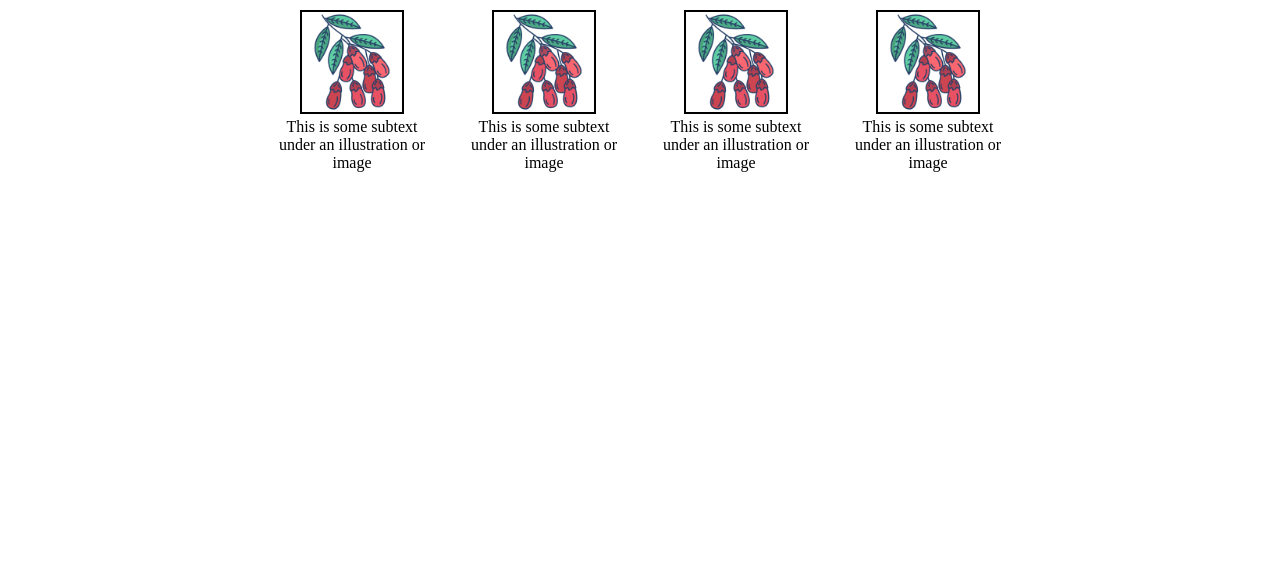
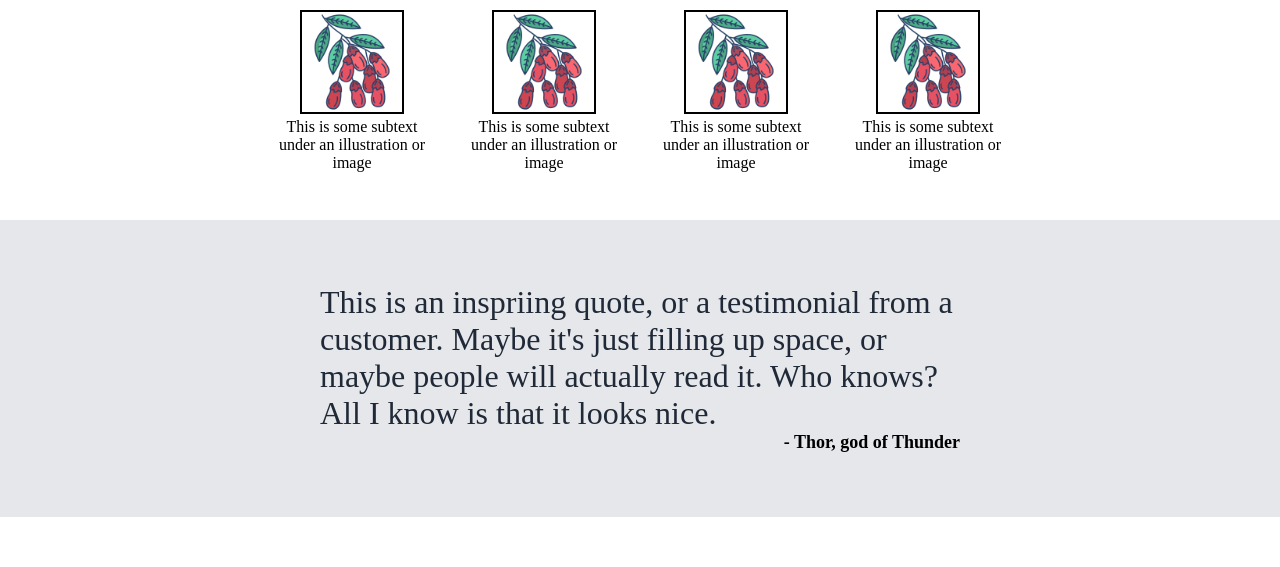
Before and after one commit to JoshH265/odin-landing-page, a plain HTML site: page index.html in a window 1280 px wide. Shown: the part 491-1058 px from the top of the page. Before the commit the page ends 800 px from the top, so only its background shows below. Drawn offline with Linux system fonts and the light colour scheme.

Commit message:
Finished Third container

```diff
--- a/index.html
+++ b/index.html
@@ -59,6 +59,20 @@
                 <img class="leaf" src="/images/barberry.png">
                 <div class="subtext">This is some subtext under an illustration or image</div>
             </div>
+        </div>
+    </div>
+
+    <div class="third-container">
+        <div class="quote">
+            This is an inspriing quote, or a testimonial from a customer. Maybe it's just filling
+            up space, or maybe people will actually read it. Who knows? All I know is that it looks nice.
+        </div>
+        <div class="who-is-it">
+            - Thor, god of Thunder
+        </div>
+    </div>
+    <div class="final-container">
+        <div class="sign-up">
 
         </div>
     </div>
--- a/styles.css
+++ b/styles.css
@@ -1,5 +1,5 @@
 body {
-    background: rgb(255, 255, 255);
+    background: rgb(109, 109, 109);
     margin: 0;
 }
 
@@ -80,10 +80,6 @@ button {
     max-width: 150px;
 }
 
-.second-title {
-    margin-bottom: 32px;
-
-}
 .leaf{
     width: 100px;
     height: 100px;
@@ -94,6 +90,7 @@ button {
 
 .outter-container {
     background-color: rgb(255, 255, 255);
+    padding-bottom: 48px;
 }
 /*TEXT COLOURING, FONTS AND SIZES*/
 
@@ -122,8 +119,34 @@ h2 {
         font-weight: 900;
         color: #000000;
         text-align: center;
+        padding-top: 32px;
 }
 .subtext {
     text-align: center;
 }
 /*TEXT COLOURING, FONTS AND SIZES*/
+
+.third-container{
+    background-color: #E5E7EB;
+    padding: 64px;
+    display: flex;
+    align-items: center;
+    flex-direction: column;
+    padding-right: 25%;
+    padding-left: 25%;
+}
+.quote{
+    font-size: 32px;
+    color: #1F2937;
+
+}
+.who-is-it {
+    font-size: 18px;
+    font-weight: 750;
+    display: flex;
+    align-self: flex-end;
+}
+.final-container{
+    background-color: white;
+    padding: 25px;
+}
```
